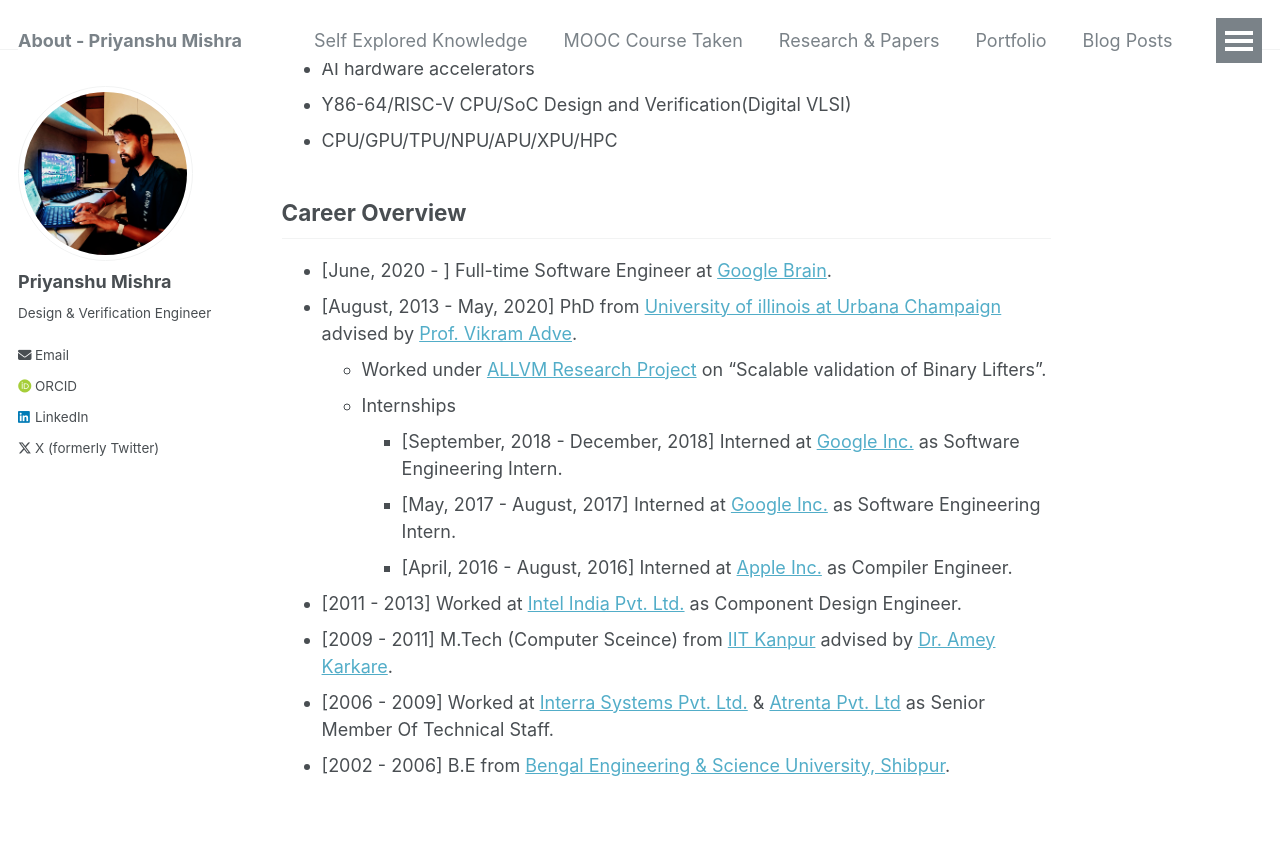
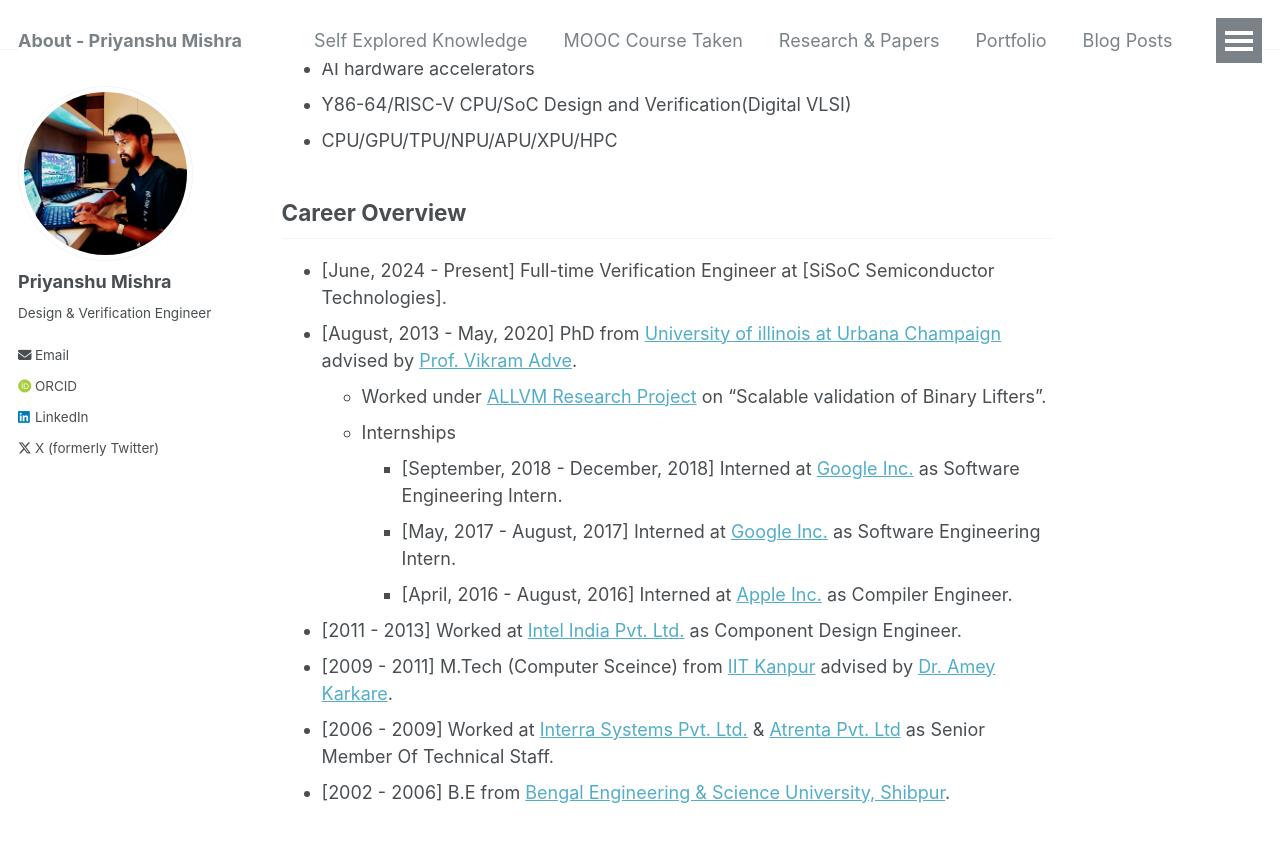
Before and after one commit to Priyanshumishra77/priyanshu.github.io, a Jekyll site: the page built from _pages/about.md, in a window 1280 px wide and 900 px high, scrolled down 337 px. Shown: the top 842 px of the window. Built offline with Jekyll 4.4.1, drawn with Linux system fonts in a browser that asks for light colours; some web fonts are replaced.

Commit message:
Update about.md

```diff
--- a/_pages/about.md
+++ b/_pages/about.md
@@ -21,7 +21,7 @@ Research Interests
 
 Career Overview
 ---------------
- - [June, 2020 - ] Full-time Software Engineer at [Google Brain](https://research.google/teams/brain/).
+ - [June, 2024 - Present] Full-time Verification Engineer at [SiSoC Semiconductor Technologies].
  - [August, 2013 - May, 2020] PhD from [University of illinois at Urbana Champaign](http://illinois.edu/) advised by [Prof. Vikram Adve](http://vikram.cs.illinois.edu/).
       - Worked under [ALLVM Research Project](https://publish.illinois.edu/allvm-project/) on "Scalable validation of Binary Lifters".
       - Internships
```
